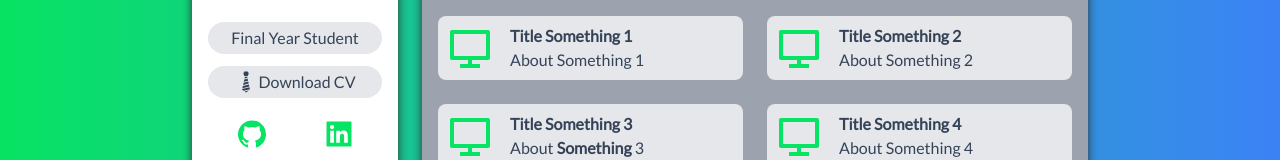
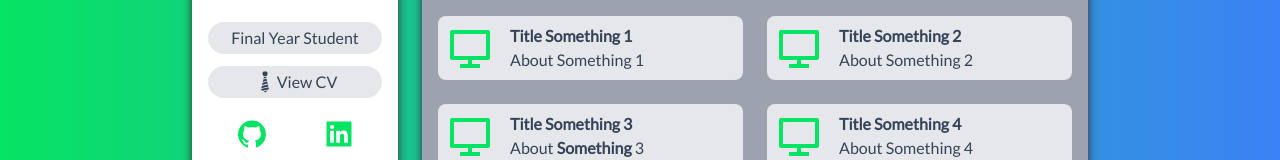
Before and after one commit to muhammadhasan01/portofolio, a Next.js app: page / in a window 1280 px wide. Shown: the part 288-448 px from the top of the page. Built offline with nearby package versions, Linux system fonts and the light colour scheme.

Commit message:
feet: add feature to view CV

```diff
--- a/components/Sidebar.tsx
+++ b/components/Sidebar.tsx
@@ -29,10 +29,10 @@ const Sidebar = () => {
       <a className='flex items-center justify-center px-2 py-1 my-2
         bg-gray-200 rounded-full cursor-pointer dark:bg-dark-700'
          href='/assets/cv-hasan.pdf'
-         download='cv-hasan.pdf'
+         target="_blank"
       >
         <GiTie className='w-6 h-6' />
-        <span>Download CV</span>
+        <span>View CV</span>
       </a>
       {/*Social Icons*/}
       <div className='flex justify-around my-5 text-green w-9/12 md:w-full mx-auto'>
```
